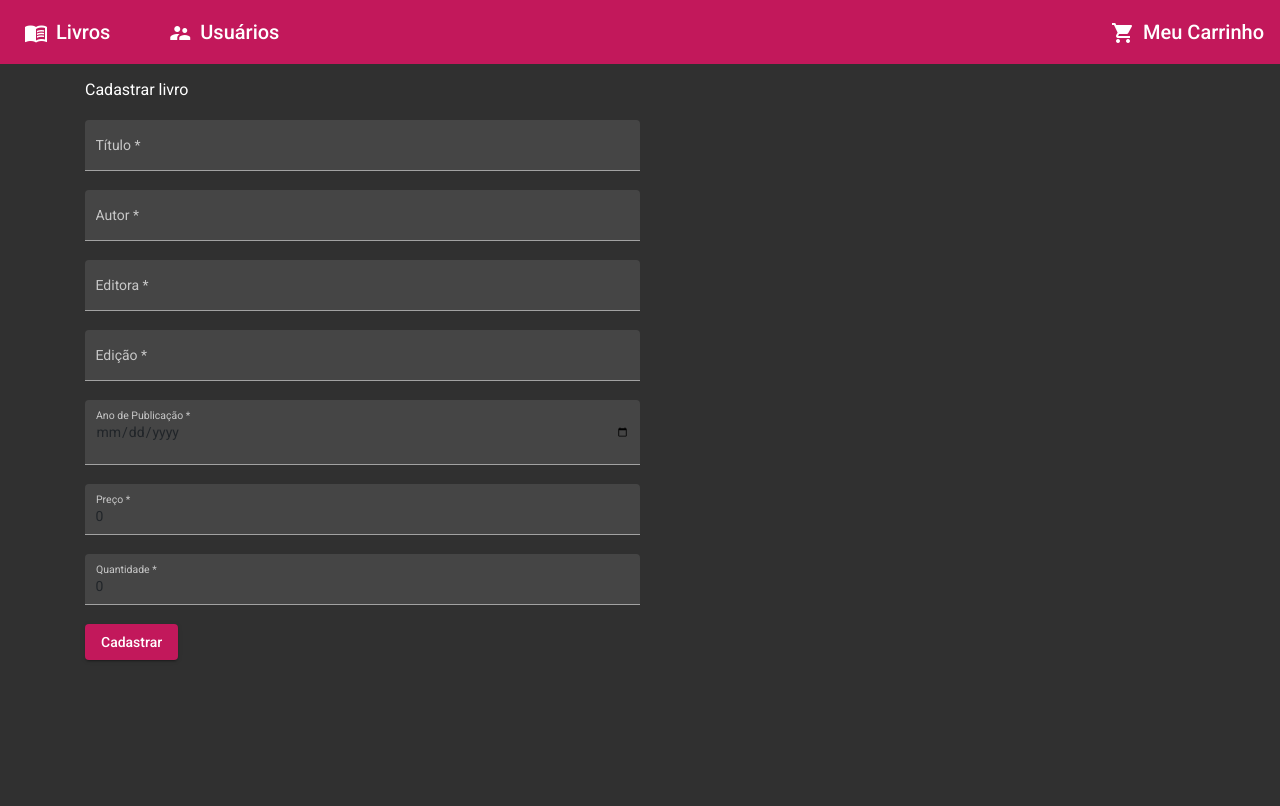
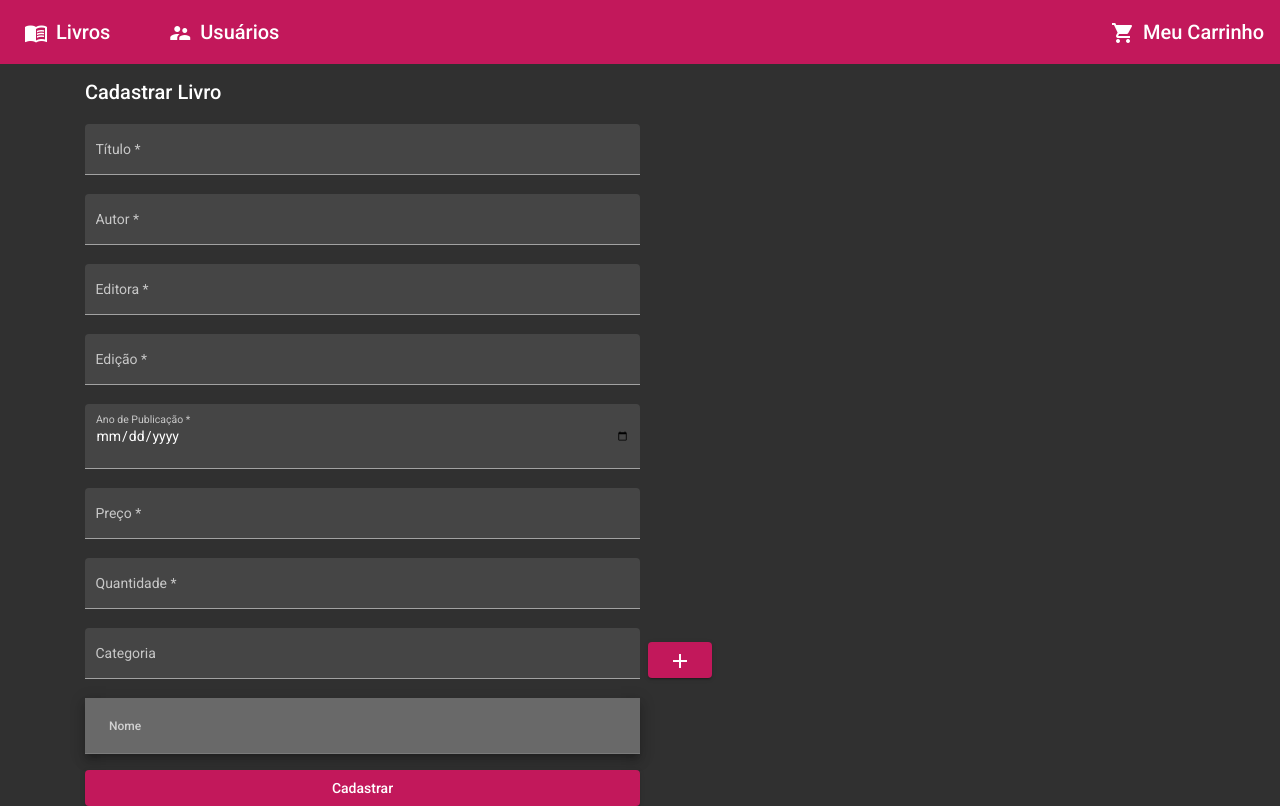
Before and after one commit to isabellebittencourt/livrarias, an Angular app in the folder client/: page /book/create in a window 1280 px wide. Built offline with nearby package versions, Linux system fonts and the light colour scheme.

Commit message:
Adicionando Categoria

```diff
--- a/client/src/app/views/book/create-book/create-book.component.css
+++ b/client/src/app/views/book/create-book/create-book.component.css
@@ -2,6 +2,16 @@
     width: 50%;
 }
 
-h3{
+h2{
     color: #ffff;
 }
+
+table{
+    width: 50%;
+    background-color: #696969;
+    margin-bottom: 16px;
+}
+
+.btnAdd{
+
+}
--- a/client/src/app/views/book/create-book/create-book.component.html
+++ b/client/src/app/views/book/create-book/create-book.component.html
@@ -1,18 +1,19 @@
+
 <div class="container example-container">
-    <h3>Cadastrar livro</h3>
-        <mat-form-field  appearance="fill"  class="inputs">
+    <b><h2> Cadastrar Livro</h2></b>
+        <mat-form-field appearance="fill" class="inputs">
             <mat-label>Título</mat-label>
             <input matInput name="titulo" id="titulo" [(ngModel)] = "book.titulo" required>
         </mat-form-field><br>
 
         <mat-form-field appearance="fill" class="inputs">
             <mat-label>Autor</mat-label>
-            <input matInput name="autor" id="autor" [(ngModel)] = "book.autor" required>
+            <input matInput name="autor" id="autor" [(ngModel)] = "book.autor"  required>
         </mat-form-field><br>
 
         <mat-form-field appearance="fill" class="inputs">
             <mat-label>Editora</mat-label>
-            <input matInput name="editora" id="editora" [(ngModel)] = "book.editora" required>
+            <input matInput name="editora" id="editora" [(ngModel)] = "book.editora"  required>
         </mat-form-field><br>
 
         <mat-form-field appearance="fill" class="inputs">
@@ -22,7 +23,7 @@
 
         <mat-form-field appearance="fill" class="inputs">
             <mat-label>Ano de Publicação</mat-label>
-            <input matInput type="date" name="anoPublicacao" id="anoPublicacao" [(ngModel)] = "book.anoPublicacao" required>
+            <input matInput type="date" name="anoPublicacao" id="anoPublicacao" [(ngModel)] = "book.anoPublicacao"  required>
         </mat-form-field><br>
 
         <mat-form-field appearance="fill" class="inputs">
@@ -32,12 +33,36 @@
 
         <mat-form-field appearance="fill" class="inputs">
             <mat-label>Quantidade</mat-label>
-            <input matInput name="quantidade" id="quantidade" [(ngModel)] = "book.quantidade" required>
+            <input matInput name="quantidade" id="quantidade" [(ngModel)] = "book.quantidade"  required>
         </mat-form-field><br>
 
-        <button class="float-left mb-3" (click) = "createBook()" mat-raised-button color="primary">
+            <mat-form-field appearance="fill" class="inputs">
+                <mat-label>Categoria</mat-label>
+                <input matInput name="CategoriaName" [(ngModel)]="categoriaName" >
+            </mat-form-field>
+
+            <button mat-raised-button (click)="addCategoria()"  style="margin-left: 8px" mat-raised-button color="primary">
+                <span class="material-icons" >
+                        add
+                </span>
+            </button><br/>
+
+            <table mat-table [(dataSource)]="categoriaTable" class="mat-elevation-z8">
+                <ng-container matColumnDef="categoria">
+                  <th mat-header-cell *matHeaderCellDef> Nome </th>
+                  <td mat-cell *matCellDef="let categoria"> {{categoria.categoria}} </td>
+                </ng-container>
+
+                <tr mat-header-row *matHeaderRowDef="categoriaColumns"></tr>
+                <tr mat-row *matRowDef="let row; columns: categoriaColumns;"></tr>
+              </table>
+
+
+
+        <button class="float-left mb-3" (click) = "createBook()" mat-raised-button color="primary"class="botaoAcao">
             Cadastrar
         </button>
+
 </div>
 
    <!--<div class="form-group">
--- a/client/src/app/views/book/create-book/create-book.component.ts
+++ b/client/src/app/views/book/create-book/create-book.component.ts
@@ -2,6 +2,8 @@ import { Component, OnInit } from '@angular/core';
 import { book } from 'src/app/models/book';
 import { Router } from "@angular/router";
 import { BookService } from 'src/app/services/book.service';
+import { categoria } from 'src/app/models/categoria';
+import { MatTableDataSource } from '@angular/material/table';
 
 @Component({
   selector: 'app-create-book',
@@ -9,25 +11,36 @@ import { BookService } from 'src/app/services/book.service';
   styleUrls: ['./create-book.component.css']
 })
 export class CreateBookComponent implements OnInit {
-  book: book = {
-    titulo : "",
-    autor : "",
-    editora :"",
-    edicao: "",
-    anoPublicacao : new Date(),
-    preco : 0,
-    quantidade : 0,
-    categoria : []
-  }
+
+  categoriaColumns : string[] = ["categoria"]
+  categorias:categoria[] = [];
+  categoriaTable: MatTableDataSource<categoria> =
+    new MatTableDataSource<categoria>(this.categorias);
+
+  book: book = new book();
+  categoriaName : string;
+  categoria:categoria = new categoria();
   constructor(private service: BookService, private router: Router) { }
 
   ngOnInit(): void {
   }
 
   createBook() : void{
+      this.book.categoria = this.categorias;
+      console.log(this.book);
       this.service.createBook(this.book).subscribe((livro) =>{
         this.router.navigate(['/']);
       })
   }
 
+  addCategoria(): void{
+    this.categoria = new categoria();
+    this.categoria.categoria = this.categoriaName;
+    this.categorias.push(this.categoria)
+    console.log( this.categorias);
+    this.categoriaTable._updateChangeSubscription();
+
+    this.categoriaName = "";
+  }
+
 }
--- a/client/src/app/views/book/edit-book/edit-book.component.html
+++ b/client/src/app/views/book/edit-book/edit-book.component.html
@@ -37,7 +37,7 @@
             <input matInput type="text" name="quantidade" id="quantidade" [(ngModel)] = "book.quantidade" required>
         </mat-form-field><br>
 
-        <button class="float-left mb-3" type="submit" mat-raised-button color="primary">
+        <button class="float-left mb-3" type="submit" mat-raised-button color="primary" class="botaoAcao">
             Alterar
         </button>
 
--- a/client/src/styles.css
+++ b/client/src/styles.css
@@ -5,5 +5,14 @@ div.inner-component {
 .clickable {
     cursor: pointer;
 }
+
+.botaoAcao{
+    width: 50%;
+}
+.mat-form-field-infix {
+    color: white;
+}
+
+
 html, body { height: 100%; }
 body { margin: 0; font-family: Roboto, "Helvetica Neue", sans-serif; }
```
Also changed, not shown: client/src/app/app.module.ts (+5 -2 lines), client/src/app/views/book/edit-book/edit-book.component.css (line endings or trailing spaces), 1 other file (tests, documents, lock files or other folders).
